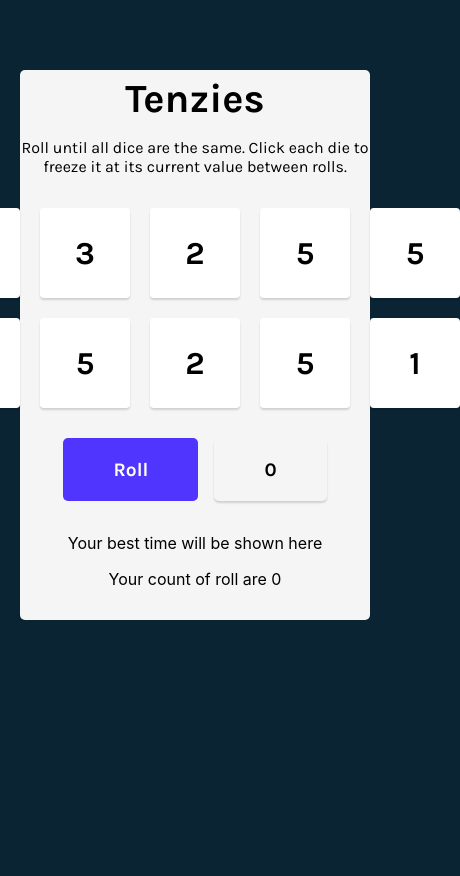
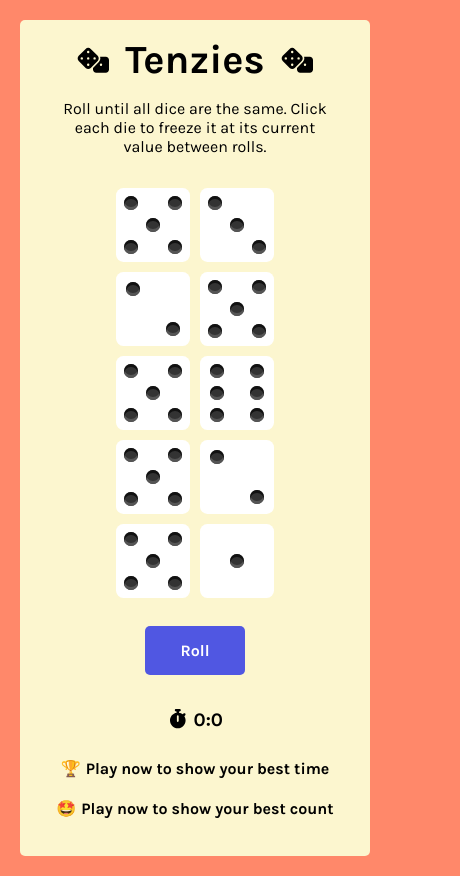
Before and after one commit to pierspoggipollini/tenzies-game, a React (Vite) app: page / in a window 390 px wide. Shown: the whole page, 460 px wide, since content can reach past the window. Before the commit the page ends 844 px from the top, so only its background shows below. Built offline with nearby package versions, Linux system fonts and the light colour scheme.

Commit message:
second commit

```diff
--- a/index.html
+++ b/index.html
@@ -6,6 +6,7 @@
   <link rel="preconnect" href="https://fonts.googleapis.com">
   <link rel="preconnect" href="https://fonts.gstatic.com" crossorigin>
   <link href="https://fonts.googleapis.com/css2?family=Karla:wght@400;700&display=swap" rel="stylesheet">
+  <meta name="viewport" content="width=device-width, initial-scale=1">
     <title>Tenzies</title>
   </head>
   <body>
--- a/package.json
+++ b/package.json
@@ -9,6 +9,10 @@
     "preview": "vite preview"
   },
   "dependencies": {
+    "@fortawesome/fontawesome-svg-core": "^6.2.1",
+    "@fortawesome/free-solid-svg-icons": "^6.2.1",
+    "@fortawesome/react-fontawesome": "^0.2.0",
+    "font-awesome": "^4.7.0",
     "nanoid": "^4.0.0",
     "react": "^18.2.0",
     "react-confetti": "^6.1.0",
--- a/src/App.jsx
+++ b/src/App.jsx
@@ -2,46 +2,59 @@ import { useEffect, useState } from "react";
 import Die from "./components/Die";
 import { nanoid } from "nanoid";
 import Confetti from "react-confetti";
+import { faDice, faStopwatch } from "@fortawesome/free-solid-svg-icons";
+import React from "react";
+import { FontAwesomeIcon } from "@fortawesome/react-fontawesome";
 
 function App() {
   const [dice, setDice] = useState(allNewDice());
   const [tenzies, setTenzies] = useState(false);
-  const [seconds, setSeconds] = useState(0);
-  const [isActive, setIsActive] = useState(false);
-  const [time, setTime] = useState([]);
+
   const [count, setCount] = useState(0);
+  const [bestCount, setBestCount] = useState([]);
 
-  /* Create the seconds */
+  const [time, setTime] = useState(0);
+  const [active, setActive] = useState(false);
+
+  const [bestTime, setBestTime] = useState([]);
+
+  // Create the time
   useEffect(() => {
-    let interval = null;
-    if (isActive) {
-      interval = setInterval(() => {
-        setSeconds((seconds) => seconds + 1);
+    let intervall = null;
+    if (active) {
+      intervall = setInterval(() => {
+        setTime((time) => time + 1);
       }, 1000);
-    } else if (!isActive && seconds !== 0) {
-      clearInterval(interval);
+    } else if (!active && time !== 0) {
+      clearInterval(intervall);
     }
-    return () => clearInterval(interval);
-  }, [isActive, seconds]);
+    return () => {
+      clearInterval(intervall);
+    };
+  }, [active]);
 
-  /* Set the state active to true so the time start  */
-  function toggle() {
-    setIsActive(true);
+  function toggleActive() {
+    setActive(true);
   }
 
-  /* Set reset function to stop the seconds and set not active */
   function reset() {
-    setSeconds(0);
-    setIsActive(false);
+    setActive(false);
+    setTime(0);
   }
 
-  /*  Add seconds to the state */
-  function addNumber(seconds) {
-    setTime((prevSeconds) => [...prevSeconds, seconds]);
-  }
+  //Separate from the time, minutes and seconds
+  const total = time;
+  const minutes = Math.floor(total / 60);
+  const seconds = total % 60;
 
-  /* Save the minimun numbers (seconds) from the array of time */
-  const minNumber = Math.min(...time);
+  //Show the best time in minutes and seconds
+  const min = Math.min(...bestTime);
+  const totalTime = min;
+  const totalMinutes = Math.floor(totalTime / 60);
+  const totalSeconds = totalTime % 60;
+
+  //Set the variable to show the best count from the best count state
+  const minBestCount = Math.min(...bestCount.filter((bcount) => bcount !== 0));
 
   /*  Create the victory */
   useEffect(() => {
@@ -51,14 +64,17 @@ function App() {
 
     if (allHelded && allElement) {
       setTenzies(true);
-      setIsActive(false);
-      addNumber(seconds);
-      localStorage.setItem("BestTime", minNumber);
+      setActive(false);
+      setTime(0);
+      setBestTime((prevBest) => [...prevBest, time]);
+
+      setBestCount((prevCount) => [...prevCount, count]);
+      localStorage.setItem("Current Time", `${minutes}:${seconds}`);
+      localStorage.setItem("Best Time", `${totalMinutes}:${totalSeconds}`);
+      localStorage.setItem("Best Count", bestCount);
     }
-  }, [dice, minNumber]);
+  }, [dice]); //
 
-  /* Get the bestTime */
-  const bestTime = localStorage.getItem("BestTime");
 
   /* Generate the new Die */
   function generateNewDie() {
@@ -80,7 +96,7 @@ function App() {
 
   /* keep the color or hide */
   function holdDice(id) {
-    toggle();
+    toggleActive();
     setDice((oldDice) =>
       oldDice.map((die) => {
         return die.id === id ? { ...die, isHeld: !die.isHeld } : die;
@@ -117,32 +133,47 @@ function App() {
 
   return (
     <main>
-      {tenzies && <Confetti width={800} />}
+      {tenzies && <Confetti width={800}/>}
       <div className="title-container">
+        <div className="tenzies-title">
+          <FontAwesomeIcon className="dice-icon fa-shake" icon={faDice} />
           <h1 className="title">Tenzies</h1>
+          <FontAwesomeIcon className="dice-icon fa-shake" icon={faDice} />
+        </div>
         <p className="instructions">
           Roll until all dice are the same. Click each die to freeze it at its
           current value between rolls.
         </p>
       </div>
+
       <div className="die-container">{diceElements}</div>
-      <div className="menu">
       <button className="roll-dice" onClick={rollDice}>
         {tenzies ? "New Game" : "Roll"}
       </button>
-        <div className="tenzies-time">{seconds}</div>
+      <div className="track-record">
+        <div className="tenzies-time">
+          <FontAwesomeIcon className="time-icon" icon={faStopwatch} />
+          <p>{`${minutes}:${seconds}`}</p>
         </div>
-      <div className="track-record">
+        <div className="best">
+          <span className="emoji">🏆</span>
           <p>
-          {time[0]
-            ? `Your best time is ${bestTime} seconds`
-            : `Your best time will be shown here`}
+            {bestTime.length === 0
+              ? "Play now to show your best time"
+              : `${totalMinutes}:${totalSeconds}`}
           </p>
-        <p>Your count of roll are {count}</p>
+        </div>
+        <div className="best">
+          <span className="emoji">🤩</span>
+          <p>
+            {bestCount.length === 0
+              ? "Play now to show your best count"
+              : minBestCount}
+          </p>
+        </div>
       </div>
     </main>
   );
 }
 
-
 export default App;
--- /dev/null
+++ b/src/components/Die.css
@@ -0,0 +1,80 @@
+.die-container {
+  display: grid;
+  grid-template: auto auto / repeat(5, 1fr);
+  gap: 30px;
+  margin-bottom: 1.75rem;
+}
+
+.die-face {
+  padding: 4px;
+  background-color: tomato;
+  width: 104px;
+  height: 104px;
+  border-radius: 10%;
+}
+
+.face {
+  display: grid;
+  grid-template-areas:
+    "a . c"
+    "e g f"
+    "d . b";
+  padding: 4px;
+  background-color: #ffff;
+  width: 104px;
+  height: 104px;
+  border-radius: 10%;
+  cursor: pointer;
+}
+
+.pip {
+  display: block;
+  align-self: center;
+  justify-self: center;
+  width: 24px;
+  height: 24px;
+  border-radius: 50%;
+  background-color: #333;
+  box-shadow: inset 0 3px #111, inset 0 -3px #555;
+}
+
+.pip:nth-child(2) {
+  grid-area: b;
+}
+.pip:nth-child(3) {
+  grid-area: c;
+}
+.pip:nth-child(4) {
+  grid-area: d;
+}
+.pip:nth-child(5) {
+  grid-area: e;
+}
+.pip:nth-child(6) {
+  grid-area: f;
+}
+.pip:nth-child(odd):last-child {
+  grid-area: g;
+}
+
+@media (max-width: 45rem) {
+  .die-container {
+    grid-template: auto / repeat(2, 1fr);
+    gap: 10px;
+  }
+
+  .die-face {
+    width: 74px;
+    height: 74px;
+  }
+
+  .face {
+    width: 74px;
+    height: 74px;
+  }
+
+  .pip {
+    width: 14px;
+    height: 14px;
+  }
+}
--- a/src/components/Die.jsx
+++ b/src/components/Die.jsx
@@ -1,14 +1,28 @@
-import React from 'react'
+import React from "react";
+import './Die.css'
 
-const Die = ({value, isHeld, holdDice}) => {
-  const style = {
-    backgroundColor: isHeld === true ? '#59E391' : 'white'
-  }
-  return (
-    <div style={style} onClick={holdDice} className='die-face'>
-        <h2>{value}</h2>
-       </div>
-  )
-}
+const Die = ({ value, isHeld, holdDice }) => {
+  const styles = {
+    backgroundColor: isHeld === true ? "#4EEF8F" : "white",
+  };
 
-export default Die
+  const Pip = () => <span  className="pip" />;
+
+  const Face = ({ children }) => (
+    <div style={styles} onClick={holdDice} className="face">
+      {children}
+    </div>
+  );
+
+    let pips = Number.isInteger(value)
+      ? Array(value)
+          .fill(0)
+          .map((_, i) => <Pip key={i}  />)
+      : null;
+    return (
+      <Face>
+        {pips}
+      </Face>
+    );
+  };
+export default Die;
--- a/src/index.css
+++ b/src/index.css
@@ -4,15 +4,19 @@
 
 body {
   margin: 0;
-  background: #0B2434;
   font-family: "Karla", sans-serif;
   padding: 20px;
+  background-color: #ff886a;
+  background-image: radial-gradient(#fcf6cf 0.5px, transparent 0.5px),
+    radial-gradient(#fcf6cf 0.5px, #ff886a 0.5px);
+  background-size: 20px 20px;
+  background-position: 0 0, 10px 10px;
 }
 
 main {
   max-width: 800px;
-  height: 550px;
-  background-color: #f5f5f5;
+  height: auto;
+  background-color: #fcf6cf;
   border-radius: 5px;
   margin-inline: auto;
   position: relative;
@@ -25,83 +29,135 @@ main {
 
 .title-container {
   text-align: center;
-  padding-bottom: 1rem;
+  width: auto;
+  margin-block: 1em;
 }
-
+.tenzies-title {
+  display: flex;
+  align-items: center;
+  justify-content: center;
+  gap: 1em;
+}
 .title {
   font-size: 40px;
   margin: 0;
-    padding-top: 5px;
   font-weight: 700;
 }
+.dice-icon {
+  height: 1.4em;
+}
+
+.fa-shake {
+animation-iteration-count: var(--fa-animation-iteration-count, 2);
+}
+
 
 .instructions {
   font-weight: 400;
+  max-width: 22rem;
 }
 
+@media (max-width: 45rem) {
+  main {
+    top: 0;
+    overflow-y: scroll;
+  }
+  .title-container {
+  width: 17rem;
+
+}
+
+}
 
 .track-record {
-    font-family: 'Inter', sans-serif;
-    font-weight: 400;
-    text-align: center;
   padding: 1rem;
-}
-
-
-.die-container {
-  display: grid;
-  grid-template: auto auto / repeat(5, 1fr);
-  gap: 20px;
-  margin-bottom: 30px;
-}
-
-.die-face {
-  width: 90px;
-  height: 90px;
-  cursor: pointer;
-  box-shadow: 0px 2px 2px rgba(0, 0, 0, 0.15);
-  border-radius: 3.81277px;
   display: flex;
-  justify-content: center;
+  gap: .7em;
   align-items: center;
-}
-
-.die-face h2 {
-  font-size: 2rem;
-  font-weight: 700;
-  color: black;
+  flex-direction: column;
+  margin-bottom: 1rem;
 }
 
 .roll-dice {
   padding: 20px 50px;
   color: #ffff;
-  background: #5035FF;
+  background: hsl(237, 72%, 60%);
   border: none;
   border-radius: 5px;
   cursor: pointer;
   font-weight: 700;
-  font-size: 1.2rem;
+  font-size: 1.2em;
   font-family: "Karla", sans-serif;
+}
+
+.roll-dice:hover {
+  background: hsl(237, 72%, 55%);
 }
 
 .roll-dice:focus {
   outline: none;
 }
 
-.roll-dice:active {
-    box-shadow: inset 5px 5px 10px -3px rgba(0, 0, 0, 0.7);
+
+.tenzies-time {
+  font-size: 1.2em;
+  display: flex;
+  align-items: center;
+  justify-content: center;
+  gap: 3px;
+  font-weight: 700;
 }
 
-.menu {
+.time-icon {
+  width: 1.75rem;
+  padding-right: 2px;
+}
+
+.emoji {
+  padding-right: 2px;
+}
+
+.best {
+  font-size: 1.2em;
   display: flex;
-  gap: 1rem;
   align-items: center;
+  justify-content: center;
+  gap: 3px;
+  font-weight: 700;
+  height: 2rem;
+  margin: 0;
+}
+
+
+@media (max-width: 45rem) {
+  .roll-dice {
+    padding: 15px 35px;
+    font-size: 1em;
+    margin-bottom: 1.75em;
+  }
+  .time-icon {
+    width: 1.35rem;
+  }
+
+
+
+  .track-record {
+    gap: 8px;
   }
 
   .tenzies-time {
-  padding: 20px 50px;
-  border-radius: 5px;
-  box-shadow: 0px 2px 2px rgba(0, 0, 0, 0.15);
-  font-size: 1.2rem;
-  font-weight: 700;
+    height: 0;
+    padding-bottom: 25px;
   }
+
+  .dice-icon {
+    width: 2rem;
+    height: 2rem;
+  }
+  .best {
+    max-width: 19rem;
+    font-size: 1em;
+  }
+
+
+}
```
Also changed, not shown: 2 other files (tests, documents, lock files or other folders). Lines whose indentation alone changed are shown as unchanged.
